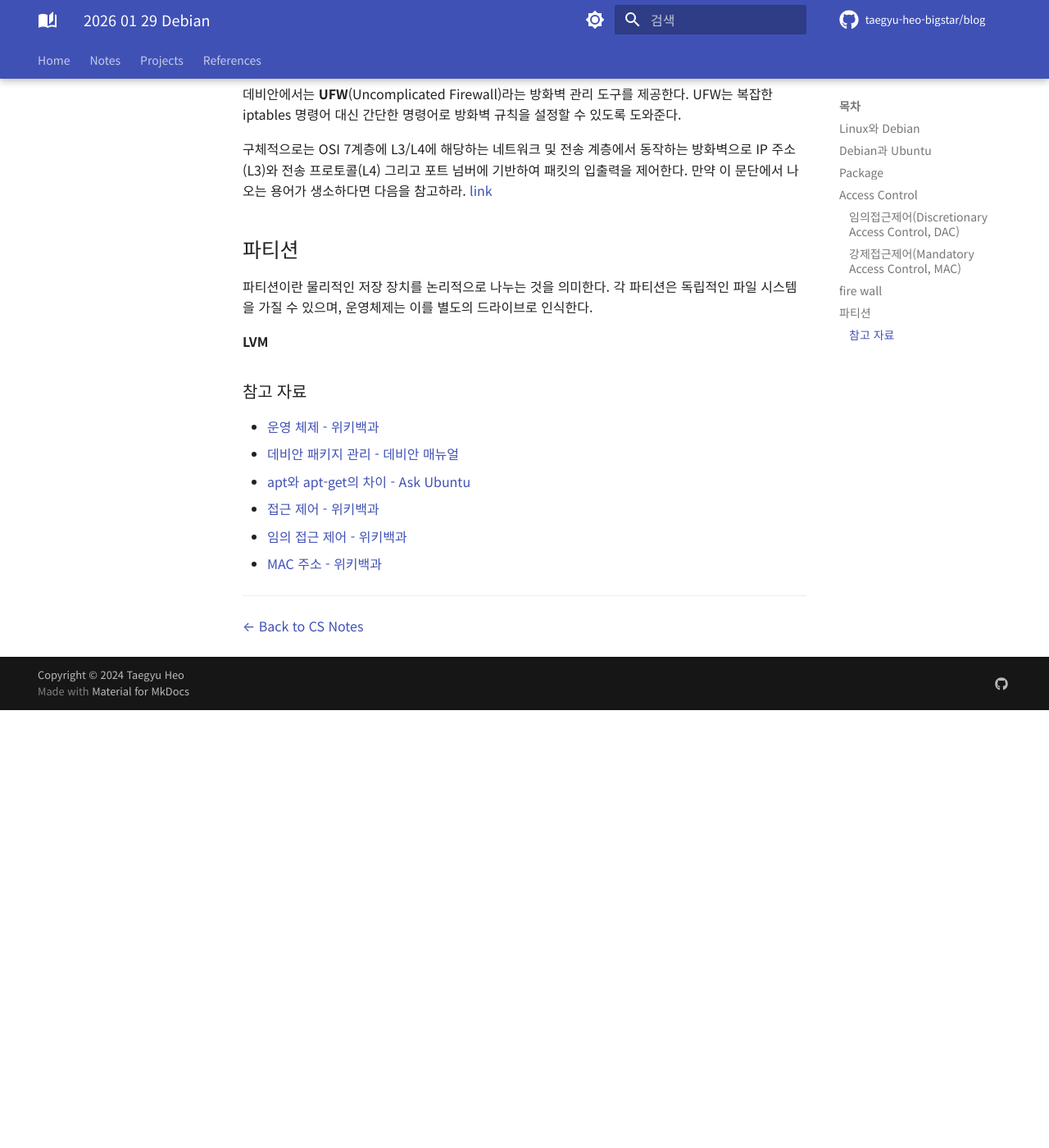
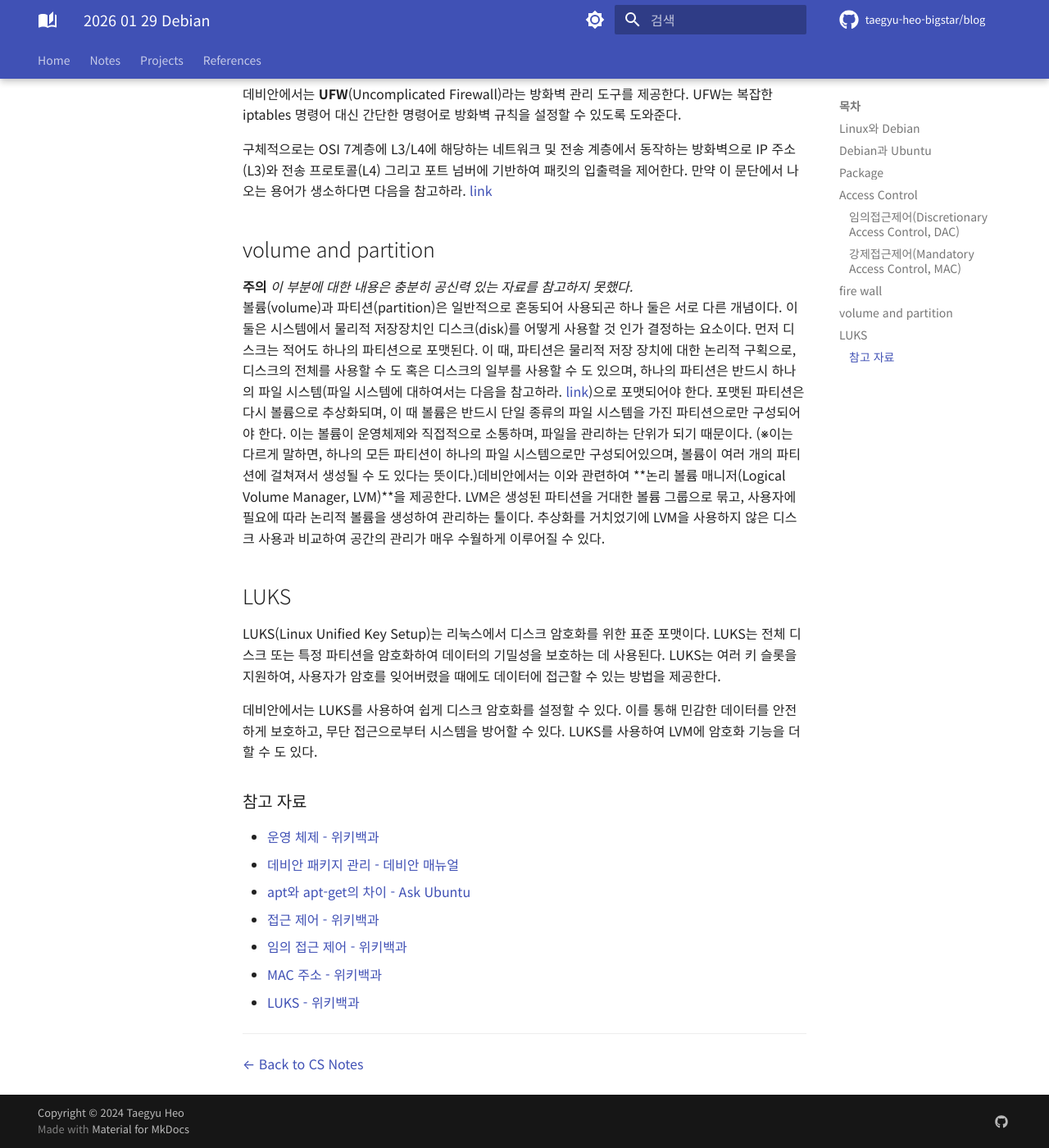
Before and after one commit to taegyu-heo-bigstar/blog, an MkDocs documentation site: the page built from docs/notes/os/2026-01-29-Debian.md, in a window 1280 px wide and 1400 px high, scrolled down 3247 px. Shown: the whole window at 82% size. Built offline with MkDocs 1.6.1 and Material for MkDocs 9.7.7, drawn with Linux system fonts in a browser that asks for light colours; comment, search, counter and statistics services are not loaded; before the commit the page ends 4113 px from its top, so only the background shows below that.

Commit message:
Refactor Debian.md: update partition section to clarify volume and partition concepts, add LUKS encryption details

```diff
--- a/docs/notes/os/2026-01-29-Debian.md
+++ b/docs/notes/os/2026-01-29-Debian.md
@@ -93,10 +93,14 @@ AppArmor는 경로기반 접근제어를 제공하며, 특정 프로그램이
 
 구체적으로는 OSI 7계층에 L3/L4에 해당하는 네트워크 및 전송 계층에서 동작하는 방화벽으로 IP 주소(L3)와 전송 프로토콜(L4) 그리고 포트 넘버에 기반하여 패킷의 입출력을 제어한다. 만약 이 문단에서 나오는 용어가 생소하다면 다음을 참고하라. [link](https://namu.wiki/w/OSI%20%EB%AA%A8%ED%98%95)
 
-## 파티션
-파티션이란 물리적인 저장 장치를 논리적으로 나누는 것을 의미한다. 각 파티션은 독립적인 파일 시스템을 가질 수 있으며, 운영체제는 이를 별도의 드라이브로 인식한다.
+## volume and partition
+**주의** _이 부분에 대한 내용은 충분히 공신력 있는 자료를 참고하지 못했다._<br>
+볼륨(volume)과 파티션(partition)은 일반적으로 혼동되어 사용되곤 하나 둘은 서로 다른 개념이다. 이 둘은 시스템에서 물리적 저장장치인 디스크(disk)를 어떻게 사용할 것 인가 결정하는 요소이다. 먼저 디스크는 적어도 하나의 파티션으로 포맷된다. 이 때, 파티션은 물리적 저장 장치에 대한 논리적 구획으로, 디스크의 전체를 사용할 수 도 혹은 디스크의 일부를 사용할 수 도 있으며, 하나의 파티션은 반드시 하나의 파일 시스템(파일 시스템에 대하여서는 다음을 참고하라. [link](https://ko.wikipedia.org/wiki/%ED%8C%8C%EC%9D%BC_%EC%8B%9C%EC%8A%A4%ED%85%9C))으로 포맷되어야 한다. 포맷된 파티션은 다시 볼륨으로 추상화되며, 이 때 볼륨은 반드시 단일 종류의 파일 시스템을 가진 파티션으로만 구성되어야 한다. 이는 볼륨이 운영체제와 직접적으로 소통하며, 파일을 관리하는 단위가 되기 때문이다. (※이는 다르게 말하면, 하나의 모든 파티션이 하나의 파일 시스템으로만 구성되어있으며, 볼륨이 여러 개의 파티션에 걸쳐져서 생성될 수 도 있다는 뜻이다.)데비안에서는 이와 관련하여 **논리 볼륨 매니저(Logical Volume Manager, LVM)**을 제공한다. LVM은 생성된 파티션을 거대한 볼륨 그룹으로 묶고, 사용자에 필요에 따라 논리적 볼륨을 생성하여 관리하는 툴이다. 추상화를 거치었기에 LVM을 사용하지 않은 디스크 사용과 비교하여 공간의 관리가 매우 수월하게 이루어질 수 있다.
 
-**LVM**
+## LUKS
+LUKS(Linux Unified Key Setup)는 리눅스에서 디스크 암호화를 위한 표준 포맷이다. LUKS는 전체 디스크 또는 특정 파티션을 암호화하여 데이터의 기밀성을 보호하는 데 사용된다. LUKS는 여러 키 슬롯을 지원하여, 사용자가 암호를 잊어버렸을 때에도 데이터에 접근할 수 있는 방법을 제공한다.
+
+데비안에서는 LUKS를 사용하여 쉽게 디스크 암호화를 설정할 수 있다. 이를 통해 민감한 데이터를 안전하게 보호하고, 무단 접근으로부터 시스템을 방어할 수 있다. LUKS를 사용하여 LVM에 암호화 기능을 더 할 수 도 있다.
 
 ### 참고 자료
 - [운영 체제 - 위키백과](https://en.wikipedia.org/wiki/Operating_system)
@@ -105,6 +109,7 @@ AppArmor는 경로기반 접근제어를 제공하며, 특정 프로그램이
 - [접근 제어 - 위키백과](https://ko.wikipedia.org/wiki/%EC%A0%91%EA%B7%BC_%EC%A0%9C%EC%96%B4)
 - [임의 접근 제어 - 위키백과](https://ko.wikipedia.org/wiki/%EC%9E%84%EC%9D%98_%EC%A0%91%EA%B7%BC_%EC%A0%9C%EC%96%B4)
 - [MAC 주소 - 위키백과](https://ko.wikipedia.org/wiki/MAC_%EC%A3%BC%EC%86%8C)
+- [LUKS - 위키백과](https://en.wikipedia.org/wiki/Linux_Unified_Key_Setup)
 
 ---
 
```
